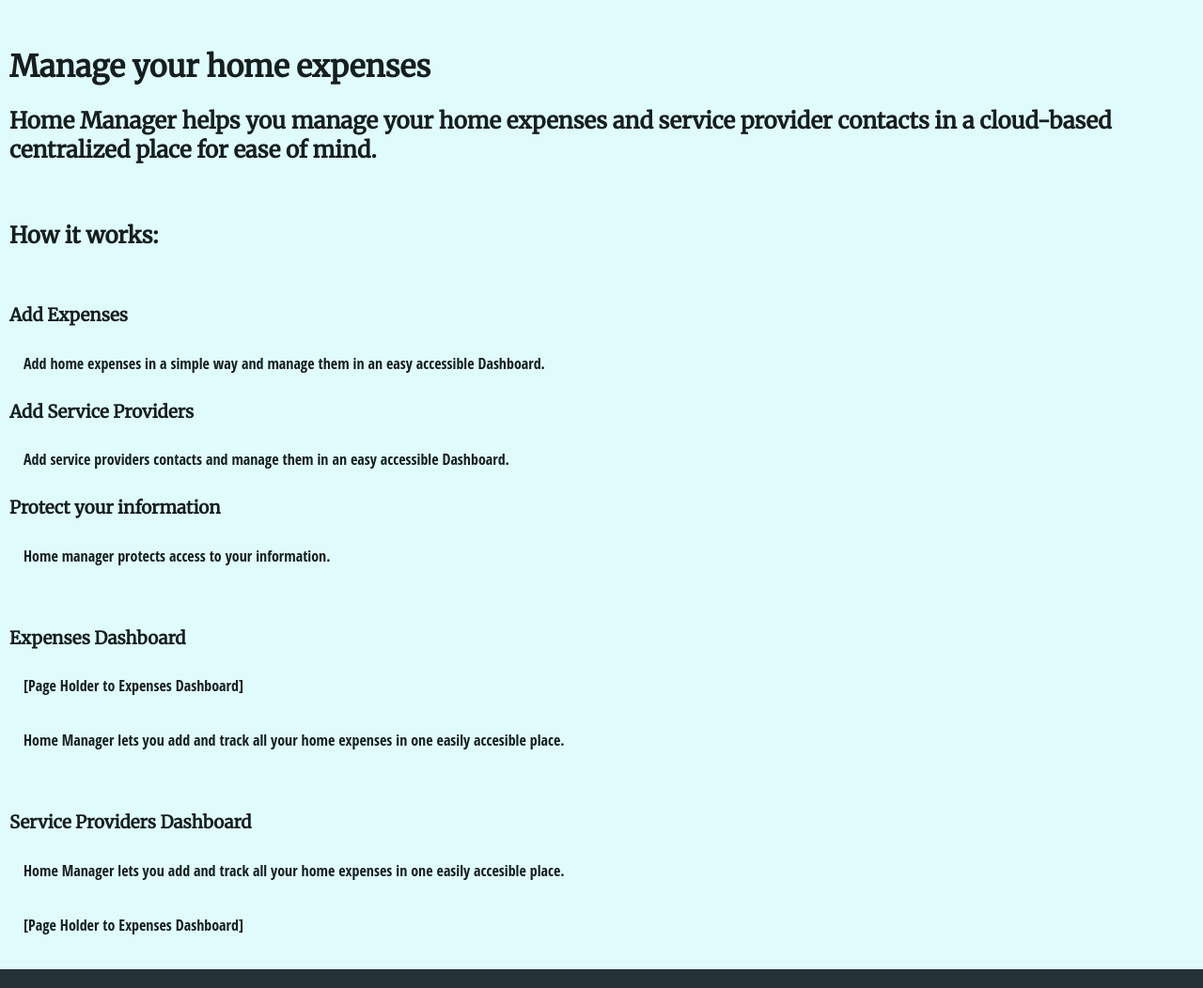
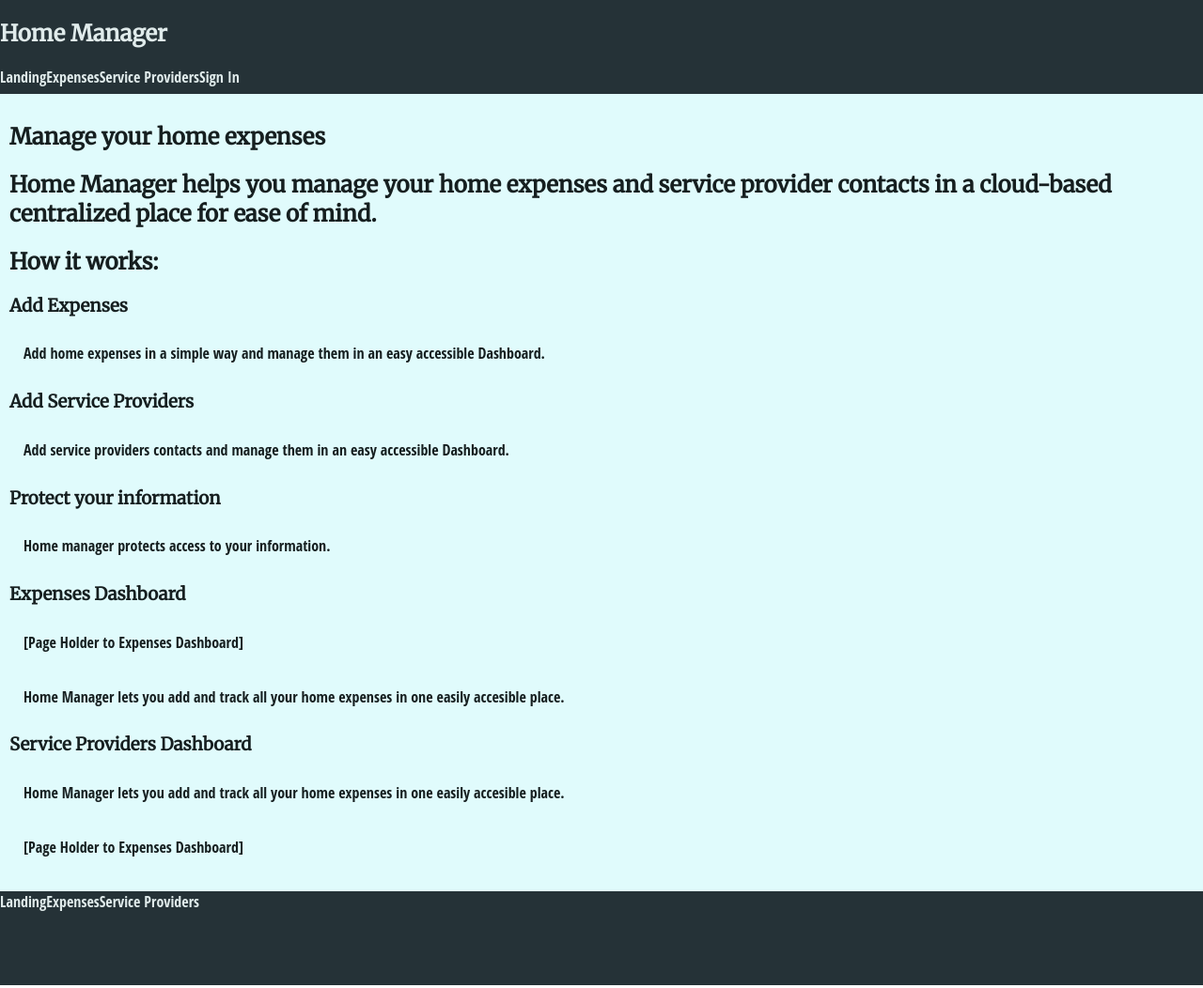
Before and after one commit to rodrigohervas/home-manager-client, a React (Create React App) app: page / in a window 1280 px wide. Shown: the whole page at 94% size. Built offline with nearby package versions, Linux system fonts and the light colour scheme; no server answers.

Commit message:
added navigation functionality

```diff
--- a/src/App.js
+++ b/src/App.js
@@ -11,6 +11,8 @@ import ExpenseAddForm from './expenses/expense-add-form';
 import ExpenseUpdateForm from './expenses/expense-update-form';
 import ComponentError from './error-management/ComponentError';
 import NoPageFound from './error-management/NoPageFound';
+import Nav from './navigation/Nav';
+import Footer from './navigation/Footer';
 
 function App() {
 
@@ -85,11 +87,11 @@ function App() {
   //console.log('Expenses: ', expenses)
 
   return (
-    <div className="App">
+    <div className="app">
       <header>
-        {/* TODO: Nav component */}
+        <Nav />
       </header>
-      <div className="main-container">
+      <main className="main-container">
         <Switch>
 
           <Route exact path="/">
@@ -112,7 +114,7 @@ function App() {
 
           <AuthWrapper>
 
-            {/* Switch necessary for to prevent fallback route (NoPageFound) rendering always inside of AuthWrapper */}
+            {/* Switch necessary to prevent the fallback route (NoPageFound) from rendering always inside of AuthWrapper */}
             <Switch>
 
               <Route path="/expensesdashboard">
@@ -152,9 +154,9 @@ function App() {
           </AuthWrapper>
 
         </Switch>
-      </div>
+      </main>
       <footer>
-        {/* TODO: Footer Component */}
+        <Footer />
       </footer>
     </div>
   );
--- a/src/authentication/SignIn.js
+++ b/src/authentication/SignIn.js
@@ -102,6 +102,7 @@ function SignIn(props) {
             localStorage.setItem('user_id', user.user_id);
             localStorage.setItem('username', user.username);
             localStorage.setItem('password', user.password);
+            localStorage.setItem('isSignedIn', true);
 
             clearErrors();
 
@@ -131,11 +132,6 @@ function SignIn(props) {
             manageUser(user);
         }
     }
-
-    /**
-     * render prop to update sign-in state in App.js
-     */
-    /////////////////////////////////////////////////////const { isLogged } = props
 
     return (
         <section className="form-container">
--- a/src/authentication/SignUp.js
+++ b/src/authentication/SignUp.js
@@ -101,6 +101,7 @@ function SignUp(props) {
             localStorage.setItem('user_id', user.user_id);
             localStorage.setItem('username', user.username);
             localStorage.setItem('password', user.password);
+            localStorage.setItem('isSignedIn', true);
 
             history.push('/expensesdashboard');
 
@@ -130,11 +131,6 @@ function SignUp(props) {
             manageUser(user);
         }
     }
-
-    /**
-     * render prop to update sign-in state in App.js
-     */
-    ////////////////////////////////////////// const { isLogged } = props
 
     return (
         <section className="form-container">
--- a/src/index.js
+++ b/src/index.js
@@ -1,7 +1,7 @@
 import React from 'react';
 import ReactDOM from 'react-dom';
 import { BrowserRouter as Router } from 'react-router-dom';
-import './index.css';
+import './styles/index.css';
 import App from './App';
 
 ReactDOM.render(
--- a/src/landing.js
+++ b/src/landing.js
@@ -7,37 +7,37 @@ function Landing() {
 
     return(
         <div className="landing">
-            <header class="landing-header">
+            <section className="landing-header">
                 <h1>Manage your home expenses</h1>
                 <h2>Home Manager helps you manage your home expenses and service provider contacts in a cloud-based centralized place for ease of mind.</h2>
-            </header>
+            </section>
 
-            <section class="landing-howitworks">
+            <section className="landing-howitworks">
                 <h2>How it works:</h2>
             </section>
 
-            <section class="landing-howitworks-cards">
-                <div class="landing-card">
+            <section className="landing-howitworks-cards">
+                <div className="landing-card">
                     <h3>Add Expenses</h3>
                     <p>Add home expenses in a simple way and manage them in an easy accessible Dashboard.</p>
                 </div>
-                <div class="landing-card">
+                <div className="landing-card">
                     <h3>Add Service Providers</h3>
                     <p>Add service providers contacts and manage them in an easy accessible Dashboard.</p>
                 </div>
-                <div class="landing-card">
+                <div className="landing-card">
                     <h3>Protect your information</h3>
                     <p>Home manager protects access to your information.</p>
                 </div>
             </section>
 
-            <section class="image-left">
+            <section className="image-left">
                 <h3>Expenses Dashboard </h3>
                 <p>[Page Holder to Expenses Dashboard]</p>
                 <p>Home Manager lets you add and track all your home expenses in one easily accesible place.</p>
             </section>
 
-            <section class="image-right">
+            <section className="image-right">
                 <h3>Service Providers Dashboard </h3>
                 <p>Home Manager lets you add and track all your home expenses in one easily accesible place.</p>
                 <p>[Page Holder to Expenses Dashboard]</p>
--- /dev/null
+++ b/src/navigation/Footer.js
@@ -0,0 +1,28 @@
+import React from 'react'
+import { NavLink } from 'react-router-dom'
+// import './../style/footer.css'
+
+/**
+ * Footer Component
+ * @param {object} props
+ */
+function Footer(props) {
+
+    return (
+        <div className="footer">
+            <div className="info">
+                <NavLink className="navlink" to="/">
+                    {'Landing'}
+                </NavLink>
+                <NavLink className="navlink" to="/expensesdashboard">
+                    {'Expenses'}
+                </NavLink>
+                <NavLink className="navlink" to="/serviceprovidersdashboard">
+                    {'Service Providers'}
+                </NavLink>
+            </div>
+        </div>
+    )
+}
+
+export default Footer
--- /dev/null
+++ b/src/navigation/Nav.js
@@ -0,0 +1,52 @@
+import React, { useEffect, useState } from 'react'
+import { NavLink } from 'react-router-dom'
+// import './../style/Nav.css'
+
+
+/**
+ * Nav component
+ * @param {object} props
+ */
+function Nav(props) {
+
+    const [title, setTitle] = useState('Sign In');
+
+    useEffect(() => {
+        if (localStorage.getItem('isSignedIn')) {
+            setTitle('Sign Out');
+        }
+        else{
+            setTitle('Sign In');
+        }
+    });
+
+    const handleTitle = () => {
+        if(title === 'Sign Out') {
+            setTitle('Sign In');
+        }
+    };
+
+    return (
+        <div className="nav">
+            <div className="logo">
+                <h2>Home Manager</h2>
+            </div>
+            <div className="menu">
+                <NavLink className="navlink" to="/">
+                    {'Landing'}
+                </NavLink>
+                <NavLink className="navlink" to="/expensesdashboard">
+                    {'Expenses'}
+                </NavLink>
+                <NavLink className="navlink" to="/serviceprovidersdashboard">
+                    {'Service Providers'}
+                </NavLink>
+                <NavLink name='signin' className="navlink" to="/signin" onClick={() => handleTitle()}>
+                    {title}
+                </NavLink>
+            </div>
+        </div>
+    )
+}
+
+export default Nav
--- a/src/styles/App.css
+++ b/src/styles/App.css
@@ -32,14 +32,19 @@
   }
 
 body {
-    padding: 0px;
-    margin: 0px;
+  padding: 0;
+  margin: 0;
+}
 
+.app {
   display: flex;
   flex-direction: column;
   justify-content: flex-start;
   align-items: center;
-    height: 100vh;
+
+  margin: 0;
+  padding: 0;
+  min-height: 100vh; /* App will use a minimum of the 100% of the screen always */
   width: 100%;
 
   background-color: var(--third-bg-color);
@@ -47,18 +52,19 @@ body {
 }
 
 /*grow main to push footer to the end of page*/
-main {
+.main-container {
     flex-grow: 1;
 }
 
-header, section, nav, footer {
-    margin: 0;
-    padding: 10px;
+header, footer {
+  background-color: var(--fourth-bg-color);
+  color: var(--fourth-font-color);
+  height: 100px;
+  width: 100%;
 }
 
-nav, footer {
-    background-color: var(--fourth-bg-color);
-    color: var(--fourth-font-color);
+.landing {
+  padding: 10px;
 }
 
 a, a:hover {
--- a/src/index.css
+++ b/src/styles/index.css
@@ -1,5 +1,4 @@
 body {
-  margin: 0;
   font-family: -apple-system, BlinkMacSystemFont, 'Segoe UI', 'Roboto', 'Oxygen',
     'Ubuntu', 'Cantarell', 'Fira Sans', 'Droid Sans', 'Helvetica Neue',
     sans-serif;
```
Lines whose indentation alone changed are shown as unchanged.
